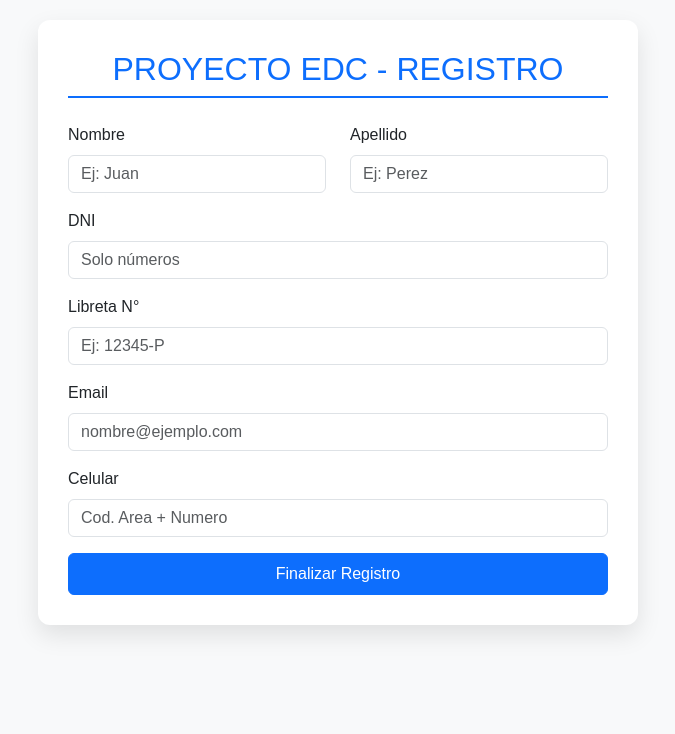
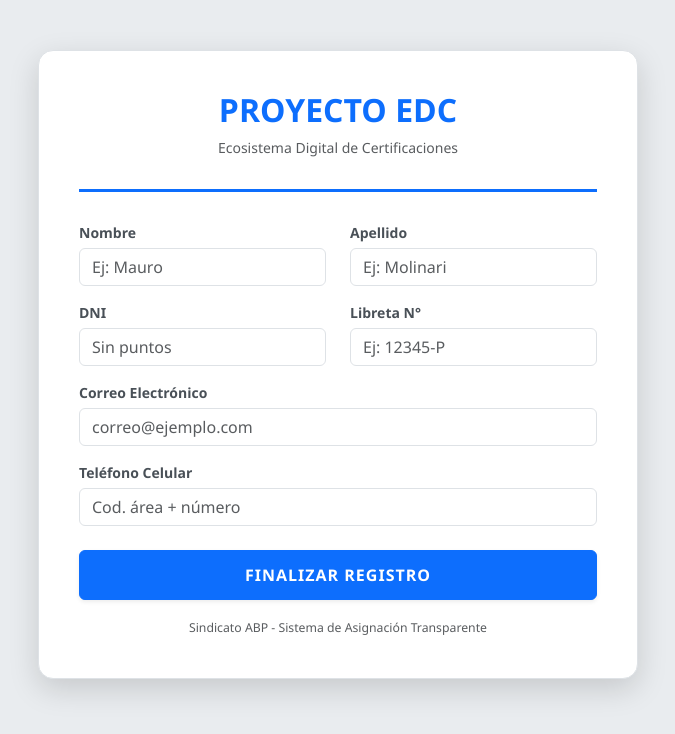
Before and after one commit to molinarimauroatilio-source/Proyecto-EDC, a plain HTML site: page index.html in a window 1280 px wide. Shown: the whole page, without its empty margins (302-977 px from the left). Drawn offline with nearby package versions, Linux system fonts and the light colour scheme.

Commit message:
index.html

```diff
--- a/index.html
+++ b/index.html
@@ -1,49 +1,99 @@
 <!DOCTYPE html>
-<html>
+<html lang="es">
 <head>
+  <meta charset="UTF-8">
   <base target="_top">
   <link href="https://cdn.jsdelivr.net/npm/bootstrap@5.3.0/dist/css/bootstrap.min.css" rel="stylesheet">
   <style>
-      body { background-color: #f8f9fa; padding: 20px; font-family: sans-serif; }
-      .container { max-width: 600px; background: white; padding: 30px; border-radius: 12px; box-shadow: 0 10px 25px rgba(0,0,0,0.1); }
-      .header-logo { color: #0d6efd; font-weight: bold; border-bottom: 2px solid #0d6efd; margin-bottom: 25px; }
+    body {
+      background-color: #e9ecef; /* Gris claro de fondo para que resalte el cuadro */
+      padding-top: 50px;
+      font-family: 'Segoe UI', Tahoma, Geneva, Verdana, sans-serif;
+      font-size: 14px; /* Un poco más que 12 para legibilidad web */
+    }
+    .card-custom {
+      max-width: 600px;
+      margin: auto;
+      background: white;
+      padding: 40px;
+      border-radius: 15px; /* Bordes redondeados */
+      box-shadow: 0 10px 30px rgba(0,0,0,0.15); /* Sombra elegante */
+      border: 1px solid #dee2e6;
+    }
+    .form-label {
+      font-weight: bold; /* Negritas en las etiquetas */
+      color: #495057;
+      margin-bottom: 5px;
+    }
+    .header-section {
+      text-align: center;
+      margin-bottom: 30px;
+      border-bottom: 3px solid #0d6efd;
+      padding-bottom: 15px;
+    }
+    .btn-primary {
+      font-weight: bold;
+      letter-spacing: 1px;
+      padding: 12px;
+    }
   </style>
 </head>
 <body>
+
   <div class="container">
-      <div class="header-logo text-center">
-        <h2>PROYECTO EDC - REGISTRO</h2>
+    <div class="card-custom">
+
+      <div class="header-section">
+        <h2 class="text-primary"><strong>PROYECTO EDC</strong></h2>
+        <p class="text-muted">Ecosistema Digital de Certificaciones</p>
       </div>
+
       <form id="formRegistro">
         <div class="row">
           <div class="col-md-6 mb-3">
             <label class="form-label">Nombre</label>
-            <input type="text" name="nombre" class="form-control" placeholder="Ej: Juan" required>
+            <input type="text" name="nombre" class="form-control" placeholder="Ej: Mauro" required>
           </div>
           <div class="col-md-6 mb-3">
             <label class="form-label">Apellido</label>
-            <input type="text" name="apellido" class="form-control" placeholder="Ej: Perez" required>
+            <input type="text" name="apellido" class="form-control" placeholder="Ej: Molinari" required>
           </div>
         </div>
-        <div class="mb-3">
+
+        <div class="row">
+          <div class="col-md-6 mb-3">
             <label class="form-label">DNI</label>
-          <input type="number" name="dni" class="form-control" placeholder="Solo números" required>
+            <input type="number" name="dni" class="form-control" placeholder="Sin puntos" required>
           </div>
-        <div class="mb-3">
+          <div class="col-md-6 mb-3">
             <label class="form-label">Libreta N°</label>
             <input type="text" name="libreta" class="form-control" placeholder="Ej: 12345-P" required>
           </div>
+        </div>
+
         <div class="mb-3">
-          <label class="form-label">Email</label>
-          <input type="email" name="email" class="form-control" placeholder="nombre@ejemplo.com" required>
+          <label class="form-label">Correo Electrónico</label>
+          <input type="email" name="email" class="form-control" placeholder="correo@ejemplo.com" required>
         </div>
+
         <div class="mb-3">
-          <label class="form-label">Celular</label>
-          <input type="tel" name="celular" class="form-control" placeholder="Cod. Area + Numero" required>
+          <label class="form-label">Teléfono Celular</label>
+          <input type="tel" name="celular" class="form-control" placeholder="Cod. área + número" required>
         </div>
-        <button type="submit" class="btn btn-primary w-100 py-2">Finalizar Registro</button>
+
+        <div class="mt-4">
+          <button type="submit" class="btn btn-primary w-100 shadow-sm">
+            <strong>FINALIZAR REGISTRO</strong>
+          </button>
+        </div>
       </form>
+
       <div id="mensaje" class="mt-4 text-center alert d-none"></div>
+
+      <div class="text-center mt-3">
+        <small class="text-muted">Sindicato ABP - Sistema de Asignación Transparente</small>
+      </div>
+    </div>
   </div>
 
   <script>
@@ -53,7 +103,7 @@
       const msgDiv = document.getElementById('mensaje');
 
       btn.disabled = true;
-        btn.innerText = "Guardando en el sistema...";
+      btn.innerHTML = '<span class="spinner-border spinner-border-sm"></span> Guardando...';
 
       google.script.run
         .withSuccessHandler(function(res) {
@@ -62,13 +112,14 @@
           msgDiv.classList.add('alert-success');
           e.target.reset();
           btn.disabled = false;
-            btn.innerText = "Finalizar Registro";
+          btn.innerText = "FINALIZAR REGISTRO";
         })
         .withFailureHandler(function(err) {
           msgDiv.innerText = "Error: " + err;
           msgDiv.classList.remove('d-none', 'alert-success');
           msgDiv.classList.add('alert-danger');
           btn.disabled = false;
+          btn.innerText = "REINTENTAR";
         })
         .registrarBuzo(this);
     };
```
Lines whose indentation alone changed are shown as unchanged.
